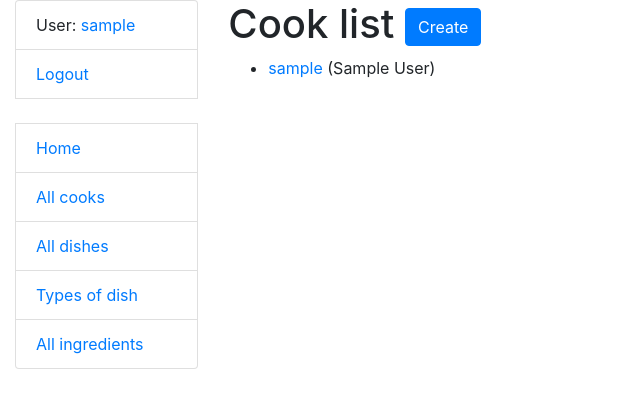
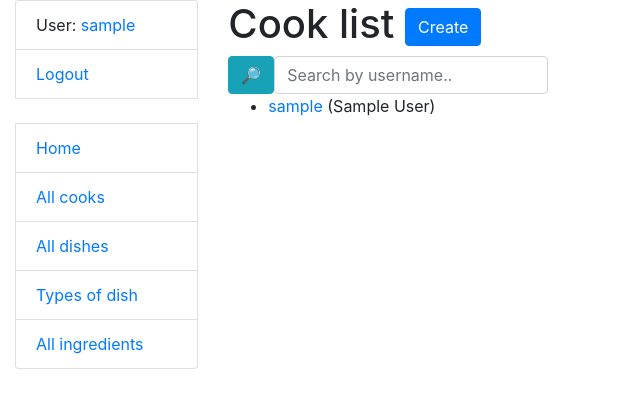
Before and after one commit to KolyaZakharov/Restaurant-Kitchen-Service, a Django app: page /cooks/ in a window 1280 px wide. Shown: the top 408 px of the page, without its empty margins (0-640 px from the left). Run offline with Django 4.2, Linux system fonts and the light colour scheme; the visitor is signed in with stand-in values (Sample User, id 1); data comes from the database, SQL or seed files in the repository; some libraries are stand-ins or nearby versions.

Commit message:
implemented search field for cooks page by criation serchform and ovrloading methods for CookListView

```diff
--- a/restaurant_kitchen/forms.py
+++ b/restaurant_kitchen/forms.py
@@ -33,3 +33,13 @@ class CookForm(UserCreationForm):
             "first_name",
             "last_name",
         )
+
+
+class CookSearchForm(forms.Form):
+    username = forms.CharField(
+        max_length=255,
+        required=False,
+        label="",
+        widget=forms.TextInput(attrs={"placeholder": "Search by username.."})
+
+    )
--- a/restaurant_kitchen/views.py
+++ b/restaurant_kitchen/views.py
@@ -4,7 +4,7 @@ from django.shortcuts import render
 from django.urls import reverse_lazy
 from django.views import generic
 
-from restaurant_kitchen.forms import DishForm, CookForm, DishSearchForm
+from restaurant_kitchen.forms import DishForm, CookForm, DishSearchForm, CookSearchForm
 
 from restaurant_kitchen.models import (
     Dish,
@@ -54,7 +54,6 @@ class DishListView(LoginRequiredMixin, generic.ListView):
                 name__icontains=form.cleaned_data["name"]
             )
         return self.queryset
-
 
 
 class DishDitailView(LoginRequiredMixin, generic.DetailView):
@@ -145,6 +144,25 @@ class IngredientDeleteView(generic.DeleteView):
 class CookListView(LoginRequiredMixin, generic.ListView):
     model = Cook
     paginate_by = 15
+    queryset = Cook.objects.all()
+
+    def get_context_data(self, *, object_list=None, **kwargs):
+        context = super(CookListView, self).get_context_data(**kwargs)
+        name_user = self.request.GET.get("username", "")
+        context["search_form"] = CookSearchForm(
+            initial={"name_user": name_user}
+        )
+
+        return context
+
+    def get_queryset(self):
+        form = CookSearchForm(self.request.GET)
+
+        if form.is_valid():
+            return self.queryset.filter(
+                username__contains=form.cleaned_data["username"]
+            )
+        return self.queryset
 
 
 class CookDetailView(LoginRequiredMixin, generic.DetailView):
--- a/templates/restaurant_kitchen/cook_list.html
+++ b/templates/restaurant_kitchen/cook_list.html
@@ -1,4 +1,5 @@
 {% extends "base.html" %}
+{% load crispy_forms_filters %}
 
 {% block content %}
   <h1>
@@ -7,6 +8,11 @@
       Create
     </a>
   </h1>
+  <form class="form-inline" action="" method="get">
+    <input class="btn btn-info" type="submit" value="🔎">
+    {{ search_form|crispy }}
+
+  </form>
   {% if cook_list %}
   <ul>
     {% for cook in cook_list %}
```
